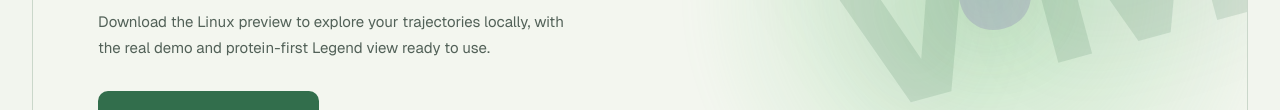
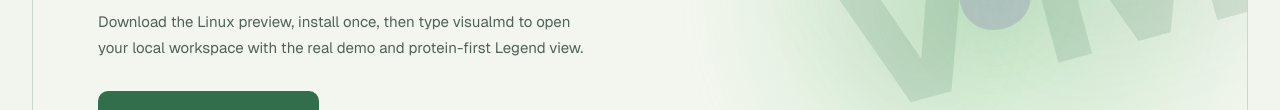
Before and after one commit to Eswar-mse/visualmd, a plain HTML site: page site/index.html in a window 1280 px wide. Shown: the part 4471-4581 px from the top of the page. Drawn offline with Linux system fonts and the light colour scheme; no server answers.

Commit message:
Prepare 0.2.1 launcher download page

```diff
--- a/site/index.html
+++ b/site/index.html
@@ -71,7 +71,7 @@
 
     <section class="principle-section"><div class="shell principle-layout"><div class="principle-art" aria-hidden="true"><div class="principle-ring ring-one"></div><div class="principle-ring ring-two"></div><div class="principle-core">V<span>•</span>M</div><span class="principle-code code-one">FRAME 0500 / Cα FIT</span><span class="principle-code code-two">UNWEIGHTED PCA // Å</span><span class="principle-code code-three">PROVENANCE: UNKNOWN</span></div><div class="principle-copy"><p class="section-kicker">04 / THE PRINCIPLE</p><h2>Visual drama.<br><em>Scientific honesty.</em></h2><p>VisualMD makes complex motion approachable while keeping selections, units, preprocessing choices, and interpretation limits close to the view.</p><ul><li>Original inputs are preserved.</li><li>Frame identities stay traceable.</li><li>Exploratory estimates are labelled clearly.</li></ul></div></div></section>
 
-    <section id="launch" class="launch-section shell section-pad" aria-labelledby="launch-title"><div class="launch-panel"><div class="launch-glow" aria-hidden="true"></div><div class="launch-content"><p class="section-kicker">05 / FIRST RELEASE</p><h2 id="launch-title">The next frame<br><em>starts here.</em></h2><p>Download the Linux preview to explore your trajectories locally, with the real demo and protein-first Legend view ready to use.</p><div class="launch-actions"><a class="button button-primary" href="https://github.com/Eswar-mse/visualmd/releases/download/v0.2.0-preview/visualmd-linux-x86_64-0.2.0-preview.tar.gz" aria-label="Download VisualMD Linux x86_64 preview">Download for Linux <span aria-hidden="true">↗</span></a><a class="text-link" href="#workspace">Explore the live preview <span aria-hidden="true">↑</span></a></div></div><div class="launch-glyph" aria-hidden="true">V<span>•</span>M</div></div></section>
+    <section id="launch" class="launch-section shell section-pad" aria-labelledby="launch-title"><div class="launch-panel"><div class="launch-glow" aria-hidden="true"></div><div class="launch-content"><p class="section-kicker">05 / FIRST RELEASE</p><h2 id="launch-title">The next frame<br><em>starts here.</em></h2><p>Download the Linux preview, install once, then type visualmd to open your local workspace with the real demo and protein-first Legend view.</p><div class="launch-actions"><a class="button button-primary" href="https://github.com/Eswar-mse/visualmd/releases/download/v0.2.1-preview/visualmd-linux-x86_64-0.2.1-preview.tar.gz" aria-label="Download VisualMD Linux x86_64 preview">Download for Linux <span aria-hidden="true">↗</span></a><a class="text-link" href="#workspace">Explore the live preview <span aria-hidden="true">↑</span></a></div></div><div class="launch-glyph" aria-hidden="true">V<span>•</span>M</div></div></section>
   </main>
   <footer class="site-footer"><div class="shell footer-inner"><a class="brand footer-brand" href="#top"><span class="brand-mark" aria-hidden="true">V<span>•</span>M</span><span>visual<span class="brand-accent">md</span></span></a><p>Molecular motion, made visible.</p><span>© <span id="year">2026</span> VisualMD · Built for curious minds.</span><a href="#top">Back to top ↑</a></div></footer>
 </body>
```
Also changed, not shown: 1 other file.
